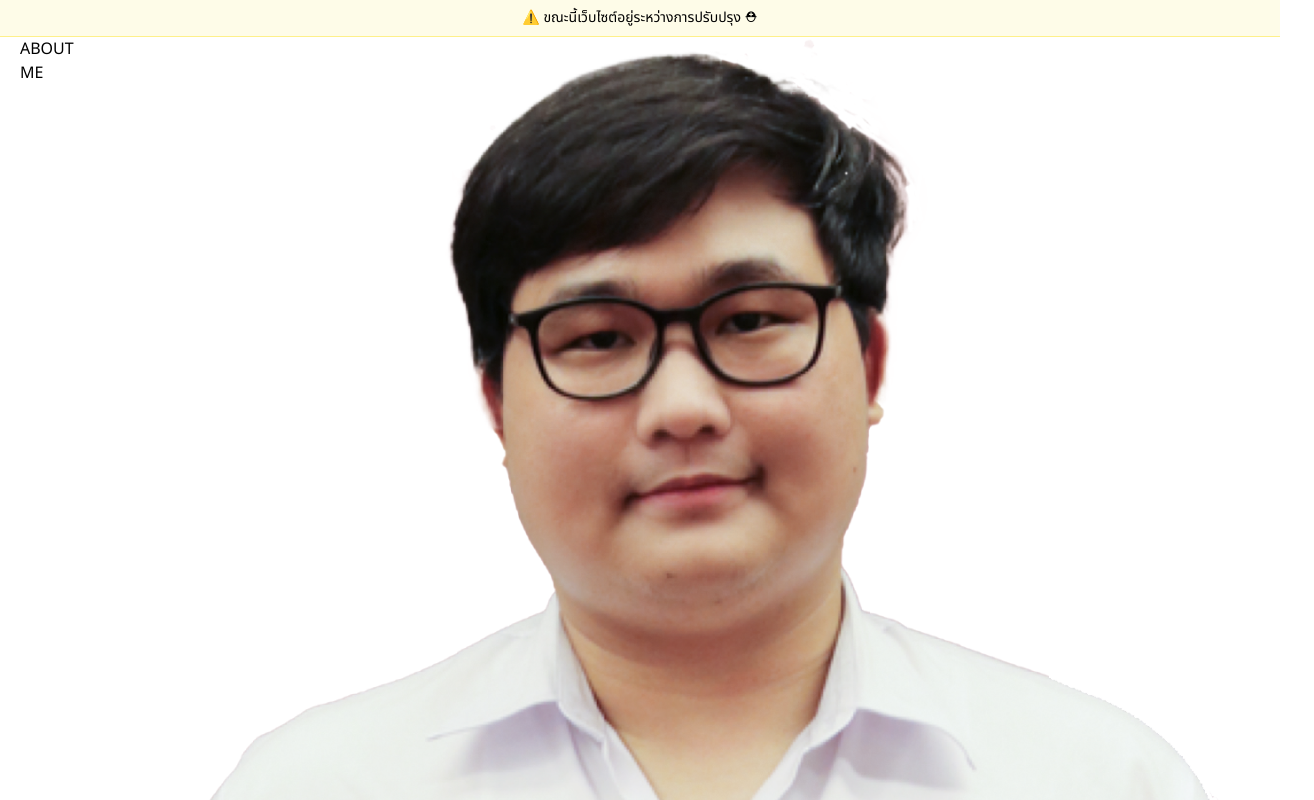
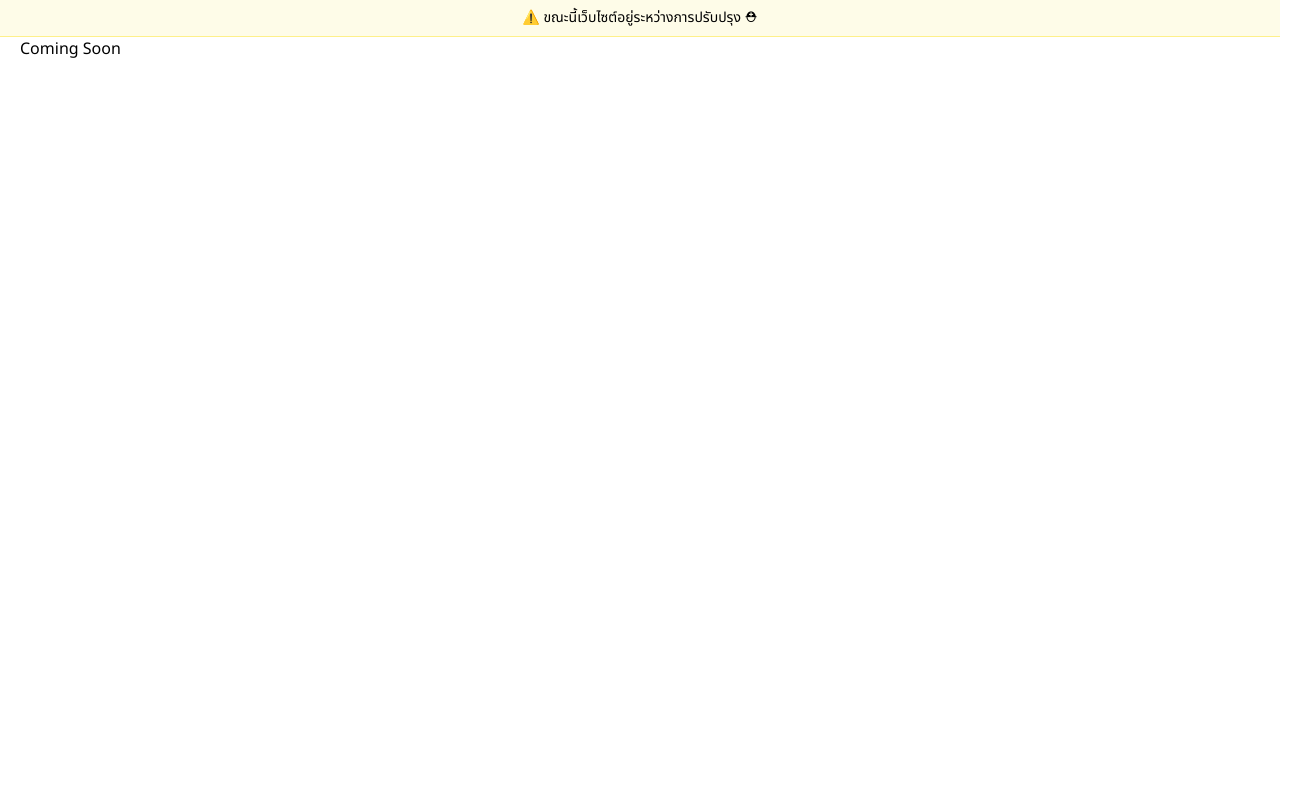
Before and after one commit to Pittawat2542/petepittawat.dev-legacy, a Next.js app: page /about in a window 1280 px wide. Shown: the top 800 px of the page, 1314 px wide, since content can reach past the window. Built offline with nearby package versions, Linux system fonts and the light colour scheme.

Commit message:
chore: optimize images
Signed-off-by: Pittawat <11158905+Pittawat2542@users.noreply.github.com>

```diff
--- a/components/avatar.tsx
+++ b/components/avatar.tsx
@@ -1,3 +1,5 @@
+import Image from "next/image"
+
 type Props = {
   name: string
   picture: string
@@ -6,7 +8,7 @@ type Props = {
 const Avatar = ({ name, picture }: Props) => {
   return (
     <div className="flex items-center">
-      <img src={picture} className="w-12 h-12 rounded-full mr-4" alt={name} />
+      <Image src={picture} className="w-12 h-12 rounded-full mr-4" alt={name} />
       <div className="text-xl font-bold">{name}</div>
     </div>
   )
--- a/components/cover-image.tsx
+++ b/components/cover-image.tsx
@@ -1,5 +1,6 @@
+import Image from 'next/image'
+import Link from 'next/link'
 import cn from 'classnames'
-import Link from 'next/link'
 
 type Props = {
   title: string
@@ -9,7 +10,7 @@ type Props = {
 
 const CoverImage = ({ title, src, slug }: Props) => {
   const image = (
-    <img
+    <Image
       src={src}
       alt={`Cover Image for ${title}`}
       className={cn('shadow-sm', {
--- a/components/footer.tsx
+++ b/components/footer.tsx
@@ -1,4 +1,5 @@
 import Container from './container';
+import Image from 'next/image';
 
 const Footer = () => {
 	return (
@@ -13,7 +14,7 @@ const Footer = () => {
 							href='https://webring.wonderful.software#petepittawat.dev'
 							title='วงแหวนเว็บ'
 						>
-							<img
+							<Image
 								alt='วงแหวนเว็บ'
 								width='32'
 								height='32'
--- a/components/intro.tsx
+++ b/components/intro.tsx
@@ -1,7 +1,9 @@
+import Image from "next/image";
+
 const Intro = () => {
 	return (
 		<section className='flex md:flex-row items-center md:justify-center mt-16 mb-16 md:mb-12'>
-			<img
+			<Image
 				className='flex-2 w-full max-w-2xl'
 				src='/assets/logo-light.png'
 				alt='PETEPITTAWAT.DEV'
--- a/pages/about.tsx
+++ b/pages/about.tsx
@@ -1,5 +1,6 @@
 import Container from "../components/container"
 import Head from "next/head"
+import Image from "next/image"
 import Layout from "../components/layout"
 
 const About = () => {
@@ -11,8 +12,9 @@ const About = () => {
         </Head>
         <Container>
           <div className="flex">
-            <h1>ABOUT ME</h1>
-            <img src="/assets/about/pete.png" alt="Pete" />
+            {/* <h1>ABOUT ME</h1>
+            <Image src="/assets/about/pete.png" alt="Pete" /> */}
+            <h1 className="text-center">Coming Soon</h1>
           </div>
         </Container>
       </Layout>
```
